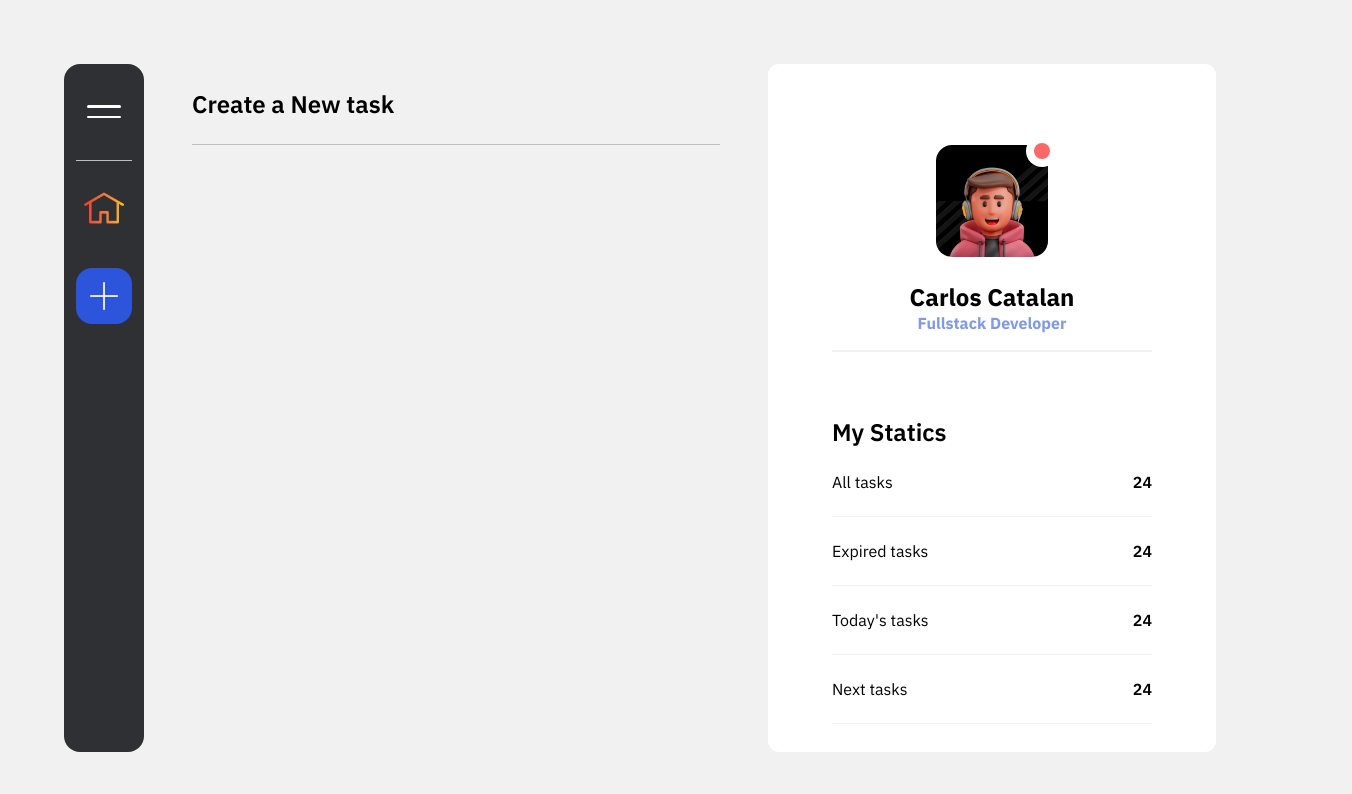
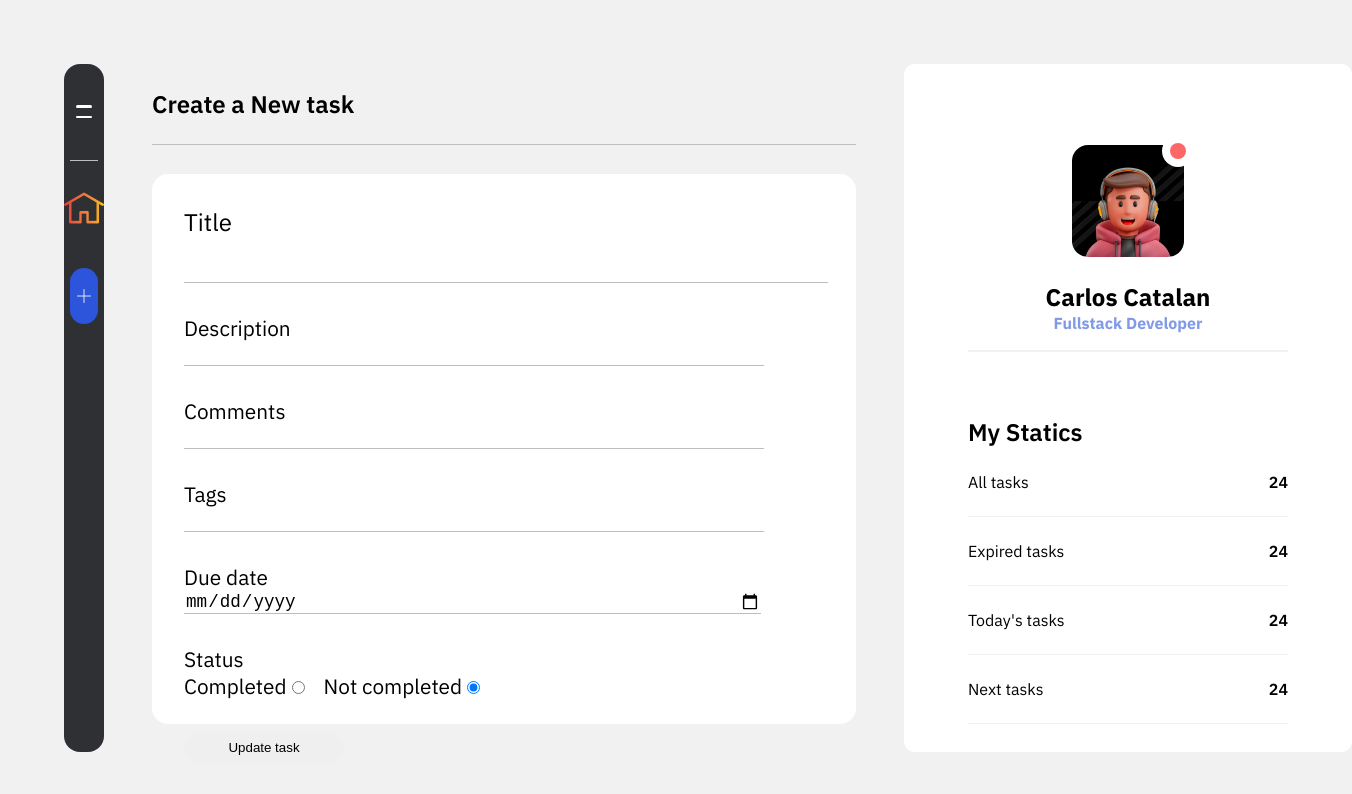
Before and after one commit to CATAAA233/TasksManager, a Nuxt app: page /newTask in a window 1280 px wide. Shown: the top 794 px of the page, 1352 px wide, since content can reach past the window. Built offline with nearby package versions, Linux system fonts and the light colour scheme.

Commit message:
Create task page

```diff
--- a/pages/newTask/index.vue
+++ b/pages/newTask/index.vue
@@ -1,3 +1,170 @@
 <template>
-    <PageTitle title="Create a New task"></PageTitle>
+    <div>
+        <PageTitle title="Create a New task"></PageTitle>
+        <div class="Details__Body">
+            <div class="Details__Body__Container">
+                <div class="Task__Title">
+                    <label for="">Title</label>
+                    <input v-model="title" type="text">
+                </div>
+                <div class="Task__Details">
+                    <div class="Task__Details__Field">
+                        <label for="">Description</label>
+                        <input v-model="description" type="text">
+                    </div>
+
+                    <div class="Task__Details__Field">
+                        <label for="">Comments</label>
+                        <input v-model="comments" type="text">
+                    </div>
+
+                    <div class="Task__Details__Field">
+                        <label for="">Tags</label>
+                        <input v-model="tags" type="text">
+                    </div>
+
+                    <div class="Task__Details__Field">
+                        <label for="">Due date</label>
+                        <input v-model="dueDate" type="date">
+                    </div>
+
+                    <div class="Task__Details__Field">
+                        <label for="">Status</label>
+                        <div class="Task__Details__Field__Status">
+                            <div>
+                                <label for="">Completed</label>
+                                <input v-model="is_completed" :value="true" type="radio">
+                            </div>
+                            <div>
+                                <label for="">Not completed</label>
+                                <input v-model="is_completed" :value="false" type="radio">
+                            </div>
+                        </div>
+                    </div>
+
+                    <div class="Task__Actions">
+                        <button @click="updateTask">Update task</button>
+                    </div>
+                </div>
+            </div>
+        </div>
+    </div>
 </template>
+
+<script setup lang="ts">
+import TasksManagerApi from '~~/utils/TasksManagerApi';
+const api = new TasksManagerApi();
+const router = useRouter();
+//Update data
+const title = ref('')
+const description = ref('')
+const comments = ref('')
+const is_completed = ref(false)
+const tags = ref('');
+const dueDate = ref('');
+const updateTask = async () => {
+    console.log('actualizando')
+    const task: TaskModel = {
+        title: title.value,
+        is_completed: is_completed.value,
+        description: description.value,
+        comments: comments.value,
+        tags: tags.value
+    }
+    const status = await api.createTask(task);
+    if (status === 201) {
+        router.push('/')
+    }
+}
+</script>
+
+
+<style>
+.Details__Body {
+    display: flex;
+    justify-content: center;
+    align-items: center;
+    width: 100%;
+    height: calc(100vh - 12rem);
+    font-family: IBM-Regular;
+    border-radius: 1rem;
+
+}
+
+.Details__Body__Container {
+    width: 40rem;
+    height: 80%;
+    padding: 2rem;
+    border-radius: 1rem;
+    background-color: white;
+}
+
+input {
+    border: 0;
+    border-bottom: 1px solid #bebebe;
+}
+
+.Task__Title>label {
+    width: 100%;
+    font-family: IBM-Regular;
+    font-size: 1.5rem;
+    border: 0;
+    border-bottom: 1px solid #bebebe;
+}
+
+.Task__Title>input {
+    text-align: center;
+    width: 100%;
+    font-family: IBM-Regular;
+    font-size: 2rem;
+    border: 0;
+    border-bottom: 1px solid #bebebe;
+}
+
+.Task__Details {
+    display: flex;
+    flex-direction: column;
+    margin: 0 auto;
+    width: 90%;
+    height: 80%;
+    margin: 2rem 0;
+    row-gap: 2rem;
+}
+
+.Task__Details__Field {
+    position: relative;
+    display: flex;
+    flex-direction: column;
+    justify-content: end;
+    font-size: 1.3rem;
+    width: 100%;
+}
+
+
+.Task__Details__Field>input {
+    font-size: 1.1rem;
+    width: 100%;
+}
+
+.Task__Details__Field__Status {
+    display: flex;
+    column-gap: 1rem;
+}
+
+.Task__Actions {
+    display: flex;
+    column-gap: 2rem;
+}
+
+.Task__Actions>button {
+    border: 0;
+    width: 10rem;
+    height: 2rem;
+    border-radius: 1rem;
+    cursor: pointer;
+}
+
+.SuccessMessage>p {
+    color: green;
+}
+</style>
--- a/pages/task/[id].vue
+++ b/pages/task/[id].vue
@@ -40,12 +40,6 @@
                                 <input v-model="is_completed" :value="false" type="radio">
                             </div>
                         </div>
-                    </div>
-
-                    <div>
-                        <p class="SuccessMessage">
-                            The task has been updated Successfully
-                        </p>
                     </div>
                     <div class="Task__Actions">
                         <button @click="updateTask">Update task</button>
```
